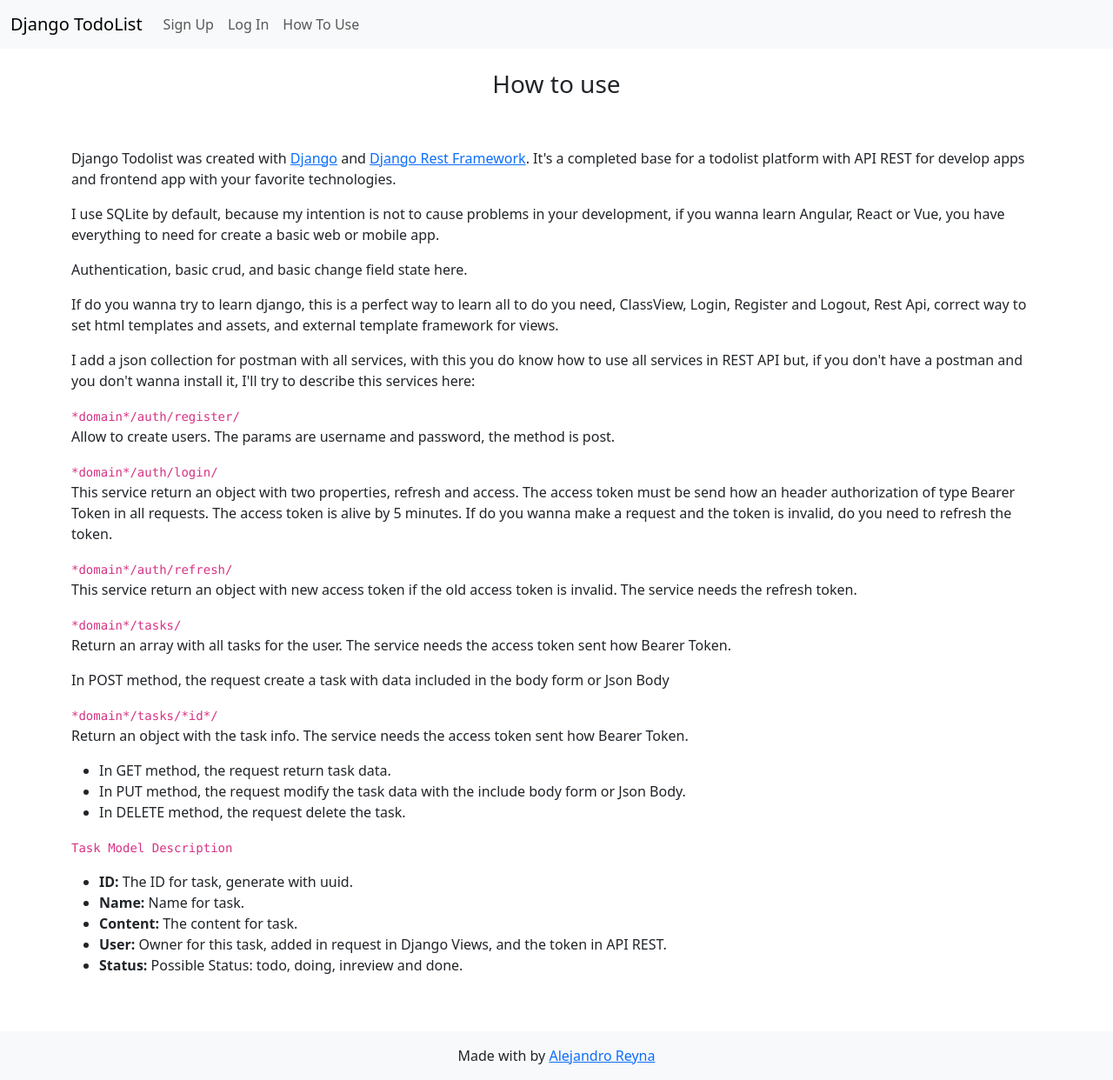
After one commit to AleejandroReyna/django-todolist, a Django app: page /how-to-use/ in a window 1280 px wide. The commit adds this page. Shown: the whole page at 87% size. Run offline with Django 3.2, Linux system fonts and the light colour scheme; some libraries are stand-ins or nearby versions.

Commit message:
Added page to describe how to use todolist services.

```diff
--- a/pages/urls.py
+++ b/pages/urls.py
@@ -8,5 +8,6 @@ urlpatterns = [
     path('login/', views.LogInView.as_view(), name='login'),
     path('signup/', views.SignUpView.as_view(), name='signup'),
     path('dashboard/', views.DashboardView.as_view(), name='dashboard'),
-    path('logout/', views.LogoutView.as_view(), name='logout')
+    path('logout/', views.LogoutView.as_view(), name='logout'),
+    path('how-to-use/', views.HowToUseView.as_view(), name='how-to-use')
 ]
--- a/pages/views.py
+++ b/pages/views.py
@@ -24,6 +24,10 @@ class DashboardView(LoginRequiredMixin, TemplateView):
         return c
 
 
+class HowToUseView(TemplateView):
+    template_name = 'pages/how-to-use.html'
+
+
 class SignUpView(CreateView):
     model = User
     form_class = UserCreationForm
--- a/templates/common/menus/public_menu.html
+++ b/templates/common/menus/public_menu.html
@@ -22,6 +22,9 @@
               <a class="nav-link" href="{% url 'pages:login' %}">Log In</a>
             </li>
           {% endif %}
+            <li class="nav-item">
+              <a href="{% url 'pages:how-to-use' %}" class="nav-link">How To Use</a>
+            </li>
         </ul>
       </div>
     </div>
--- a/templates/pages/home.html
+++ b/templates/pages/home.html
@@ -14,7 +14,7 @@
 <div class="container">
     <div class="row">
         <div class="col text-center mb-5">
-            <h3>How to Use Django TodoList?</h3>
+            <h3>Get started!</h3>
             <small>Step by Step guide to run Django Todo list</small>
         </div>
     </div>
--- /dev/null
+++ b/templates/pages/how-to-use.html
@@ -0,0 +1,72 @@
+{% extends 'common/base/public_view.html' %}
+
+{% block title %}How To Use{% endblock %}
+
+{% block content %}
+
+<div class="container">
+    <div class="row">
+        <div class="col text-center">
+            <h3 class="mt-4">How to use</h3>
+        </div>
+    </div>
+</div>
+
+<div class="container mt-5">
+    <div class="row">
+        <div class="col">
+            <p>Django Todolist was created with <a href="#">Django</a> and <a href="#">Django Rest Framework</a>.
+            It's a completed base for a todolist platform with API REST for develop apps and frontend app with your
+            favorite technologies.</p>
+            <p>I use SQLite by default, because my intention is not to cause problems in your development, if you
+                wanna learn Angular, React or Vue, you have everything to need for create a basic web or mobile app.</p>
+            <p>Authentication, basic crud, and basic change field state here.</p>
+            <p>If do you wanna try to learn django, this is a perfect way to learn all to do you need, ClassView, Login,
+            Register and Logout, Rest Api, correct way to set html templates and assets, and external template framework
+            for views.</p>
+            <p>I add a json collection for postman with all services, with this you do know how to use all services in
+                REST API but, if you don't have a postman and you don't wanna install it, I'll try to describe this
+                services here:</p>
+
+            <code>*domain*/auth/register/</code>
+            <p>Allow to create users. The params are username and password, the method is post.</p>
+
+            <code>*domain*/auth/login/</code>
+            <p>This service return an object with two properties, refresh and access. The access token must be send how
+                an header authorization of type Bearer Token in all requests. The access token is alive by 5 minutes.
+            If do you wanna make a request and the token is invalid, do you need to refresh the token.</p>
+
+            <code>*domain*/auth/refresh/</code>
+            <p>This service return an object with new access token if the old access token is invalid. The service needs
+            the refresh token.</p>
+
+            <code>*domain*/tasks/</code>
+            <p>Return an array with all tasks for the user. The service needs the access token sent how Bearer Token.</p>
+            <p>In POST method, the request create a task with data included in the body form or Json Body</p>
+
+            <code>*domain*/tasks/*id*/</code>
+            <p>Return an object with the task info. The service needs the access token sent how Bearer Token.
+                <ul>
+                    <li>In GET method, the request return task data.</li>
+                    <li>In PUT method, the request modify the task data with the include body form or Json Body.</li>
+                    <li>In DELETE method, the request delete the task.</li>
+                </ul>
+            </p>
+
+            <code>Task Model Description</code>
+            <p>
+                <ul>
+                    <li><strong>ID: </strong> The ID for task, generate with uuid.</li>
+                    <li><strong>Name: </strong>Name for task.</li>
+                    <li><strong>Content: </strong>The content for task.</li>
+                    <li><strong>User: </strong>Owner for this task, added in request in Django Views, and the token in
+                    API REST.</li>
+                    <li><strong>Status: </strong>Possible Status: todo, doing, inreview and done.</li>
+               </ul>
+            </p>
+
+        </div>
+    </div>
+</div>
+
+{% endblock %}
```
